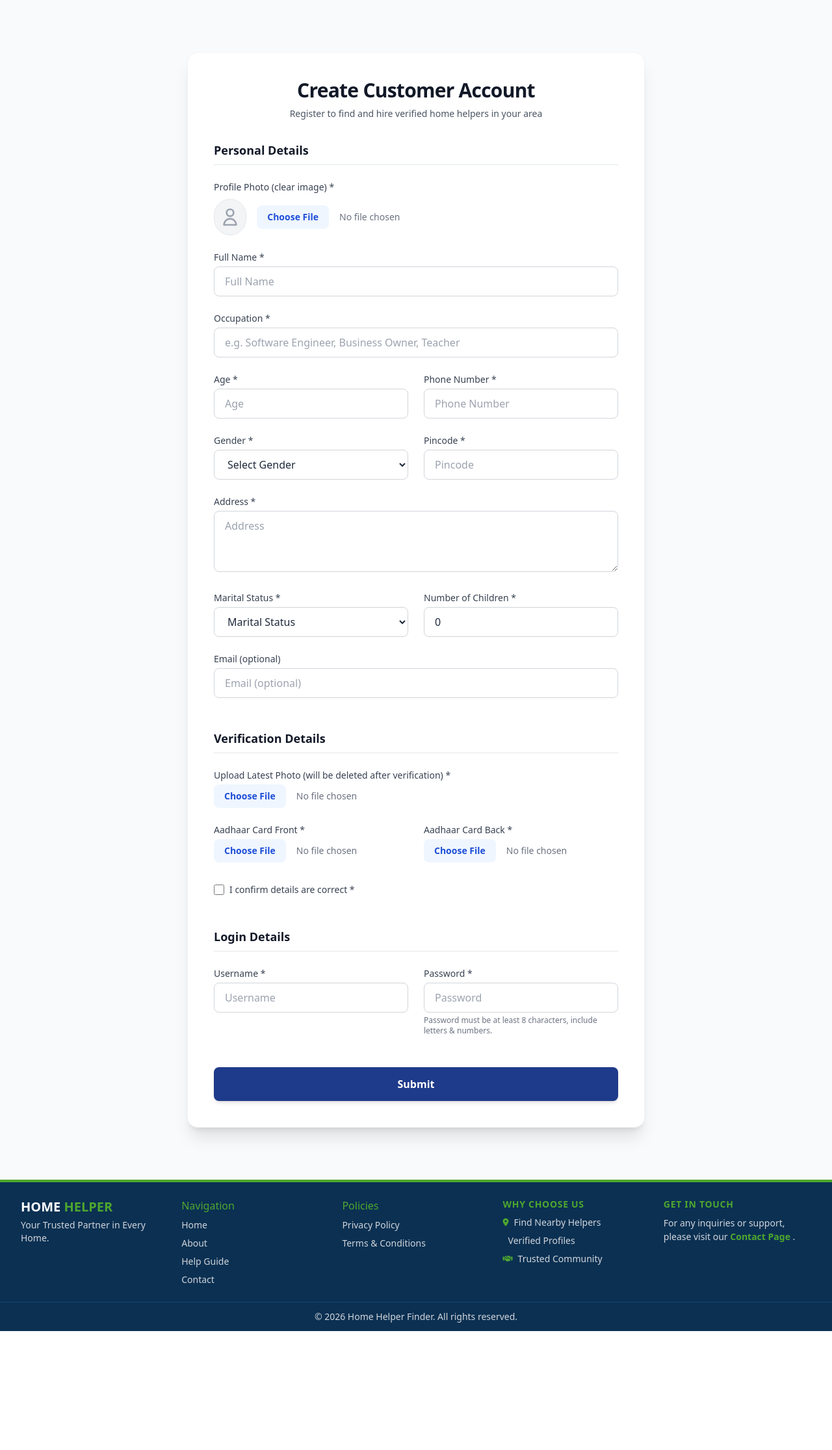
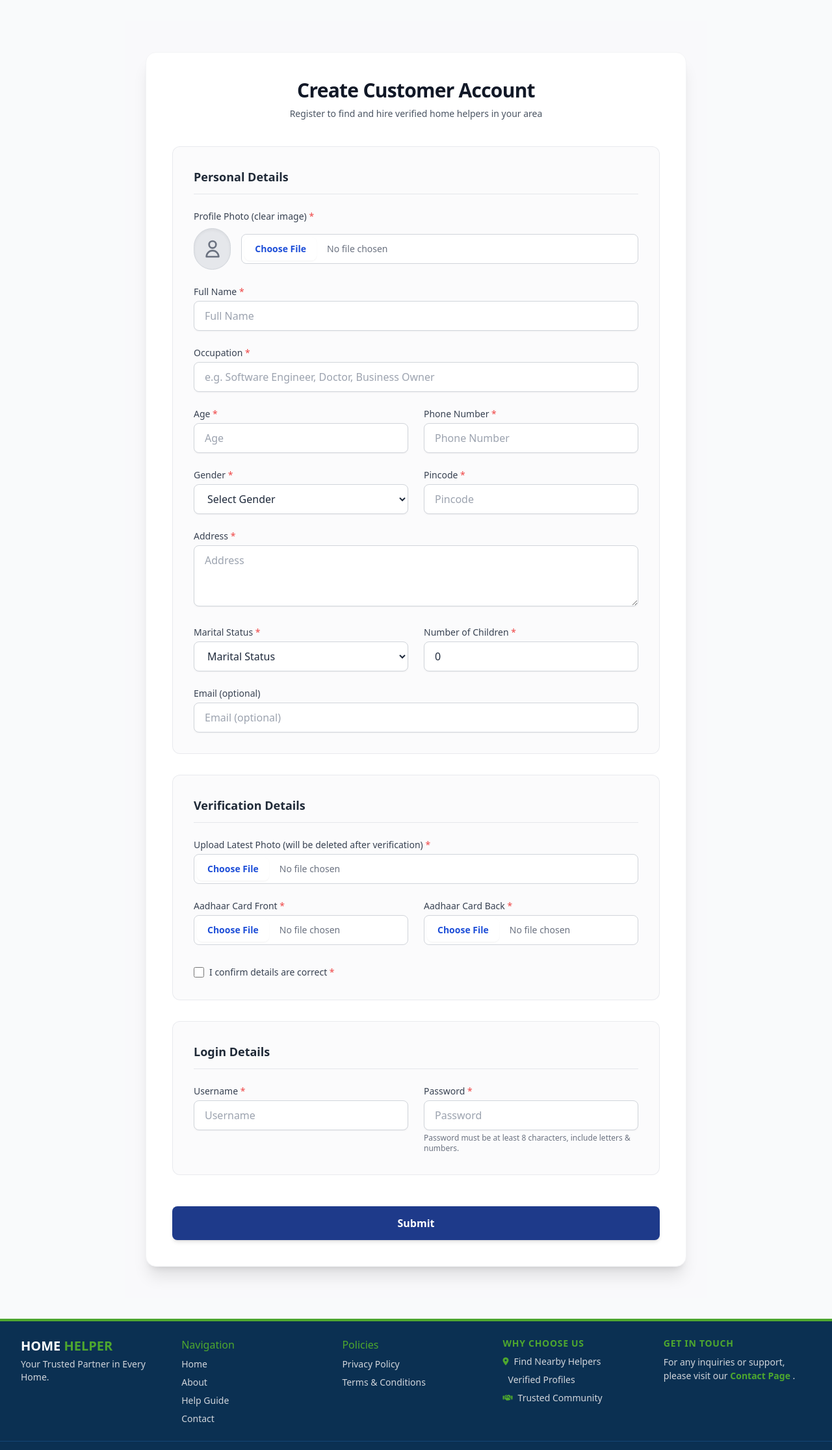
Before and after one commit to SPRandhawa/home-helper-finder, a Django app: template templates/accounts/create_customer.html in a window 1280 px wide. Shown: the part 84-2315 px from the top of the page at 65% size. Before the commit the page ends 2132 px from the top, so only its background shows below. Run offline with Django 5.2, Linux system fonts and the light colour scheme; the template is opened without the code that fills it, so the values that code supplies are empty; some libraries are stand-ins or nearby versions.

Commit message:
Update create_customer.html

```diff
--- a/templates/accounts/create_customer.html
+++ b/templates/accounts/create_customer.html
@@ -2,11 +2,11 @@
 {% load static %}
 
 {% block content %}
-<section class="register-section py-12 px-4 sm:px-6 lg:px-8 max-w-3xl mx-auto">
-    <div class="bg-white p-8 sm:p-10 rounded-2xl shadow-xl border border-gray-100">
+<section class="register-section py-12 px-4 sm:px-6 lg:px-8 max-w-4xl mx-auto bg-gray-50/50">
+    <div class="bg-white p-6 sm:p-10 rounded-2xl shadow-xl border border-gray-100">
 
         <!-- Header Branding -->
-        <div class="text-center mb-8">
+        <div class="text-center mb-10">
             <h2 class="text-3xl font-extrabold text-gray-900 tracking-tight">Create Customer Account</h2>
             <p class="mt-2 text-sm text-gray-600">Register to find and hire verified home helpers in your area</p>
         </div>
@@ -24,53 +24,55 @@
             {% csrf_token %}
 
             <!-- SECTION 1: Personal Details -->
-            <div class="space-y-6">
-                <h3 class="text-lg font-semibold text-gray-900 border-b pb-2">Personal Details</h3>
+            <div class="p-6 sm:p-8 rounded-xl bg-gray-50/70 border border-gray-200/80 space-y-6">
+                <div class="border-b border-gray-200 pb-3">
+                    <h3 class="text-lg font-semibold text-gray-800">Personal Details</h3>
+                </div>
 
                 <!-- Profile Photo Upload -->
                 <div>
-                    <label class="block text-sm font-medium text-gray-700 mb-2">Profile Photo (clear image) *</label>
+                    <label class="block text-sm font-medium text-gray-700 mb-2">Profile Photo (clear image) <span class="text-red-500">*</span></label>
                     <div class="flex items-center space-x-4">
-                        <div class="w-14 h-14 rounded-full bg-gray-100 flex items-center justify-center text-gray-400 border border-gray-200">
+                        <div class="w-16 h-16 rounded-full bg-gray-200 flex items-center justify-center text-gray-500 border border-gray-300 shadow-inner">
                             <svg class="w-8 h-8" fill="none" stroke="currentColor" viewBox="0 0 24 24">
                                 <path stroke-linecap="round" stroke-linejoin="round" stroke-width="2" d="M16 7a4 4 0 11-8 0 4 4 0 018 0zM12 14a7 7 0 00-7 7h14a7 7 0 00-7-7z"></path>
                             </svg>
                         </div>
-                        <input type="file" name="photo" required class="block w-full text-sm text-gray-500 file:mr-4 file:py-2 file:px-4 file:rounded-lg file:border-0 file:text-sm file:font-semibold file:bg-blue-50 file:text-blue-700 hover:file:bg-blue-100 transition">
+                        <input type="file" name="photo" required class="block w-full text-sm text-gray-500 file:mr-4 file:py-2 file:px-4 file:rounded-lg file:border-0 file:text-sm file:font-semibold file:bg-white file:text-blue-700 file:shadow-sm hover:file:bg-gray-50 transition border border-gray-300 rounded-lg p-1 bg-white">
                     </div>
                 </div>
 
                 <!-- Full Name -->
                 <div>
-                    <label for="name" class="block text-sm font-medium text-gray-700 mb-1">Full Name *</label>
-                    <input type="text" id="name" name="name" required class="w-full px-4 py-2.5 border border-gray-300 rounded-lg focus:ring-2 focus:ring-blue-500 focus:border-blue-500 outline-none transition" placeholder="Full Name">
+                    <label for="name" class="block text-sm font-medium text-gray-700 mb-1">Full Name <span class="text-red-500">*</span></label>
+                    <input type="text" id="name" name="name" required class="w-full px-4 py-2.5 border border-gray-300 rounded-lg bg-white focus:ring-2 focus:ring-blue-500 focus:border-blue-500 outline-none transition shadow-sm" placeholder="Full Name">
                 </div>
 
-                <!-- NEW FIELD: Occupation -->
+                <!-- Occupation (Added as requested) -->
                 <div>
-                    <label for="occupation" class="block text-sm font-medium text-gray-700 mb-1">Occupation *</label>
-                    <input type="text" id="occupation" name="occupation" required class="w-full px-4 py-2.5 border border-gray-300 rounded-lg focus:ring-2 focus:ring-blue-500 focus:border-blue-500 outline-none transition" placeholder="e.g. Software Engineer, Business Owner, Teacher">
+                    <label for="occupation" class="block text-sm font-medium text-gray-700 mb-1">Occupation <span class="text-red-500">*</span></label>
+                    <input type="text" id="occupation" name="occupation" required class="w-full px-4 py-2.5 border border-gray-300 rounded-lg bg-white focus:ring-2 focus:ring-blue-500 focus:border-blue-500 outline-none transition shadow-sm" placeholder="e.g. Software Engineer, Doctor, Business Owner">
                 </div>
 
                 <div class="grid grid-cols-1 sm:grid-cols-2 gap-6">
                     <!-- Age -->
                     <div>
-                        <label for="age" class="block text-sm font-medium text-gray-700 mb-1">Age *</label>
-                        <input type="number" id="age" name="age" required class="w-full px-4 py-2.5 border border-gray-300 rounded-lg focus:ring-2 focus:ring-blue-500 focus:border-blue-500 outline-none transition" placeholder="Age">
+                        <label for="age" class="block text-sm font-medium text-gray-700 mb-1">Age <span class="text-red-500">*</span></label>
+                        <input type="number" id="age" name="age" required class="w-full px-4 py-2.5 border border-gray-300 rounded-lg bg-white focus:ring-2 focus:ring-blue-500 focus:border-blue-500 outline-none transition shadow-sm" placeholder="Age">
                     </div>
 
                     <!-- Phone Number -->
                     <div>
-                        <label for="phone" class="block text-sm font-medium text-gray-700 mb-1">Phone Number *</label>
-                        <input type="tel" id="phone" name="phone" required class="w-full px-4 py-2.5 border border-gray-300 rounded-lg focus:ring-2 focus:ring-blue-500 focus:border-blue-500 outline-none transition" placeholder="Phone Number">
+                        <label for="phone" class="block text-sm font-medium text-gray-700 mb-1">Phone Number <span class="text-red-500">*</span></label>
+                        <input type="tel" id="phone" name="phone" required class="w-full px-4 py-2.5 border border-gray-300 rounded-lg bg-white focus:ring-2 focus:ring-blue-500 focus:border-blue-500 outline-none transition shadow-sm" placeholder="Phone Number">
                     </div>
                 </div>
 
                 <div class="grid grid-cols-1 sm:grid-cols-2 gap-6">
                     <!-- Gender -->
                     <div>
-                        <label for="gender" class="block text-sm font-medium text-gray-700 mb-1">Gender *</label>
-                        <select id="gender" name="gender" required class="w-full px-4 py-2.5 border border-gray-300 rounded-lg focus:ring-2 focus:ring-blue-500 focus:border-blue-500 outline-none bg-white transition">
+                        <label for="gender" class="block text-sm font-medium text-gray-700 mb-1">Gender <span class="text-red-500">*</span></label>
+                        <select id="gender" name="gender" required class="w-full px-4 py-2.5 border border-gray-300 rounded-lg bg-white focus:ring-2 focus:ring-blue-500 focus:border-blue-500 outline-none transition shadow-sm">
                             <option value="">Select Gender</option>
                             <option value="male">Male</option>
                             <option value="female">Female</option>
@@ -80,22 +82,22 @@
 
                     <!-- Pincode -->
                     <div>
-                        <label for="pincode" class="block text-sm font-medium text-gray-700 mb-1">Pincode *</label>
-                        <input type="text" id="pincode" name="pincode" required class="w-full px-4 py-2.5 border border-gray-300 rounded-lg focus:ring-2 focus:ring-blue-500 focus:border-blue-500 outline-none transition" placeholder="Pincode">
+                        <label for="pincode" class="block text-sm font-medium text-gray-700 mb-1">Pincode <span class="text-red-500">*</span></label>
+                        <input type="text" id="pincode" name="pincode" required class="w-full px-4 py-2.5 border border-gray-300 rounded-lg bg-white focus:ring-2 focus:ring-blue-500 focus:border-blue-500 outline-none transition shadow-sm" placeholder="Pincode">
                     </div>
                 </div>
 
                 <!-- Address -->
                 <div>
-                    <label for="address" class="block text-sm font-medium text-gray-700 mb-1">Address *</label>
-                    <textarea id="address" name="address" rows="3" required class="w-full px-4 py-2.5 border border-gray-300 rounded-lg focus:ring-2 focus:ring-blue-500 focus:border-blue-500 outline-none transition" placeholder="Address"></textarea>
+                    <label for="address" class="block text-sm font-medium text-gray-700 mb-1">Address <span class="text-red-500">*</span></label>
+                    <textarea id="address" name="address" rows="3" required class="w-full px-4 py-2.5 border border-gray-300 rounded-lg bg-white focus:ring-2 focus:ring-blue-500 focus:border-blue-500 outline-none transition shadow-sm" placeholder="Address"></textarea>
                 </div>
 
                 <div class="grid grid-cols-1 sm:grid-cols-2 gap-6">
                     <!-- Marital Status -->
                     <div>
-                        <label for="marital_status" class="block text-sm font-medium text-gray-700 mb-1">Marital Status *</label>
-                        <select id="marital_status" name="marital_status" required class="w-full px-4 py-2.5 border border-gray-300 rounded-lg focus:ring-2 focus:ring-blue-500 focus:border-blue-500 outline-none bg-white transition">
+                        <label for="marital_status" class="block text-sm font-medium text-gray-700 mb-1">Marital Status <span class="text-red-500">*</span></label>
+                        <select id="marital_status" name="marital_status" required class="w-full px-4 py-2.5 border border-gray-300 rounded-lg bg-white focus:ring-2 focus:ring-blue-500 focus:border-blue-500 outline-none transition shadow-sm">
                             <option value="">Marital Status</option>
                             <option value="single">Single</option>
                             <option value="married">Married</option>
@@ -105,35 +107,37 @@
 
                     <!-- Number of Children -->
                     <div>
-                        <label for="children" class="block text-sm font-medium text-gray-700 mb-1">Number of Children *</label>
-                        <input type="number" id="children" name="children" min="0" value="0" required class="w-full px-4 py-2.5 border border-gray-300 rounded-lg focus:ring-2 focus:ring-blue-500 focus:border-blue-500 outline-none transition" placeholder="Number of Children">
+                        <label for="children" class="block text-sm font-medium text-gray-700 mb-1">Number of Children <span class="text-red-500">*</span></label>
+                        <input type="number" id="children" name="children" min="0" value="0" required class="w-full px-4 py-2.5 border border-gray-300 rounded-lg bg-white focus:ring-2 focus:ring-blue-500 focus:border-blue-500 outline-none transition shadow-sm" placeholder="Number of Children">
                     </div>
                 </div>
 
                 <!-- Email -->
                 <div>
                     <label for="email" class="block text-sm font-medium text-gray-700 mb-1">Email (optional)</label>
-                    <input type="email" id="email" name="email" class="w-full px-4 py-2.5 border border-gray-300 rounded-lg focus:ring-2 focus:ring-blue-500 focus:border-blue-500 outline-none transition" placeholder="Email (optional)">
+                    <input type="email" id="email" name="email" class="w-full px-4 py-2.5 border border-gray-300 rounded-lg bg-white focus:ring-2 focus:ring-blue-500 focus:border-blue-500 outline-none transition shadow-sm" placeholder="Email (optional)">
                 </div>
             </div>
 
             <!-- SECTION 2: Verification Details -->
-            <div class="space-y-6 pt-4">
-                <h3 class="text-lg font-semibold text-gray-900 border-b pb-2">Verification Details</h3>
+            <div class="p-6 sm:p-8 rounded-xl bg-gray-50/70 border border-gray-200/80 space-y-6">
+                <div class="border-b border-gray-200 pb-3">
+                    <h3 class="text-lg font-semibold text-gray-800">Verification Details</h3>
+                </div>
 
                 <div>
-                    <label class="block text-sm font-medium text-gray-700 mb-1">Upload Latest Photo (will be deleted after verification) *</label>
-                    <input type="file" name="latest_photo" required class="block w-full text-sm text-gray-500 file:mr-4 file:py-2 file:px-4 file:rounded-lg file:border-0 file:text-sm file:font-semibold file:bg-blue-50 file:text-blue-700 hover:file:bg-blue-100 transition">
+                    <label class="block text-sm font-medium text-gray-700 mb-1">Upload Latest Photo (will be deleted after verification) <span class="text-red-500">*</span></label>
+                    <input type="file" name="latest_photo" required class="block w-full text-sm text-gray-500 file:mr-4 file:py-2 file:px-4 file:rounded-lg file:border-0 file:text-sm file:font-semibold file:bg-white file:text-blue-700 file:shadow-sm hover:file:bg-gray-50 transition border border-gray-300 rounded-lg p-1 bg-white">
                 </div>
 
                 <div class="grid grid-cols-1 sm:grid-cols-2 gap-6">
                     <div>
-                        <label class="block text-sm font-medium text-gray-700 mb-1">Aadhaar Card Front *</label>
-                        <input type="file" name="aadhaar_front" required class="block w-full text-sm text-gray-500 file:mr-4 file:py-2 file:px-4 file:rounded-lg file:border-0 file:text-sm file:font-semibold file:bg-blue-50 file:text-blue-700 hover:file:bg-blue-100 transition">
+                        <label class="block text-sm font-medium text-gray-700 mb-1">Aadhaar Card Front <span class="text-red-500">*</span></label>
+                        <input type="file" name="aadhaar_front" required class="block w-full text-sm text-gray-500 file:mr-4 file:py-2 file:px-4 file:rounded-lg file:border-0 file:text-sm file:font-semibold file:bg-white file:text-blue-700 file:shadow-sm hover:file:bg-gray-50 transition border border-gray-300 rounded-lg p-1 bg-white">
                     </div>
                     <div>
-                        <label class="block text-sm font-medium text-gray-700 mb-1">Aadhaar Card Back *</label>
-                        <input type="file" name="aadhaar_back" required class="block w-full text-sm text-gray-500 file:mr-4 file:py-2 file:px-4 file:rounded-lg file:border-0 file:text-sm file:font-semibold file:bg-blue-50 file:text-blue-700 hover:file:bg-blue-100 transition">
+                        <label class="block text-sm font-medium text-gray-700 mb-1">Aadhaar Card Back <span class="text-red-500">*</span></label>
+                        <input type="file" name="aadhaar_back" required class="block w-full text-sm text-gray-500 file:mr-4 file:py-2 file:px-4 file:rounded-lg file:border-0 file:text-sm file:font-semibold file:bg-white file:text-blue-700 file:shadow-sm hover:file:bg-gray-50 transition border border-gray-300 rounded-lg p-1 bg-white">
                     </div>
                 </div>
 
@@ -141,24 +145,26 @@
                 <div class="flex items-center pt-2">
                     <input type="checkbox" id="terms" required class="h-4 w-4 text-blue-600 focus:ring-blue-500 border-gray-300 rounded">
                     <label for="terms" class="ml-2 block text-sm text-gray-700">
-                        I confirm details are correct *
+                        I confirm details are correct <span class="text-red-500">*</span>
                     </label>
                 </div>
             </div>
 
             <!-- SECTION 3: Login Details -->
-            <div class="space-y-6 pt-4">
-                <h3 class="text-lg font-semibold text-gray-900 border-b pb-2">Login Details</h3>
+            <div class="p-6 sm:p-8 rounded-xl bg-gray-50/70 border border-gray-200/80 space-y-6">
+                <div class="border-b border-gray-200 pb-3">
+                    <h3 class="text-lg font-semibold text-gray-800">Login Details</h3>
+                </div>
 
                 <div class="grid grid-cols-1 sm:grid-cols-2 gap-6">
                     <div>
-                        <label for="username" class="block text-sm font-medium text-gray-700 mb-1">Username *</label>
-                        <input type="text" id="username" name="username" required class="w-full px-4 py-2.5 border border-gray-300 rounded-lg focus:ring-2 focus:ring-blue-500 focus:border-blue-500 outline-none transition" placeholder="Username">
+                        <label for="username" class="block text-sm font-medium text-gray-700 mb-1">Username <span class="text-red-500">*</span></label>
+                        <input type="text" id="username" name="username" required class="w-full px-4 py-2.5 border border-gray-300 rounded-lg bg-white focus:ring-2 focus:ring-blue-500 focus:border-blue-500 outline-none transition shadow-sm" placeholder="Username">
                     </div>
 
                     <div>
-                        <label for="password" class="block text-sm font-medium text-gray-700 mb-1">Password *</label>
-                        <input type="password" id="password" name="password" required class="w-full px-4 py-2.5 border border-gray-300 rounded-lg focus:ring-2 focus:ring-blue-500 focus:border-blue-500 outline-none transition" placeholder="Password">
+                        <label for="password" class="block text-sm font-medium text-gray-700 mb-1">Password <span class="text-red-500">*</span></label>
+                        <input type="password" id="password" name="password" required class="w-full px-4 py-2.5 border border-gray-300 rounded-lg bg-white focus:ring-2 focus:ring-blue-500 focus:border-blue-500 outline-none transition shadow-sm" placeholder="Password">
                         <p class="mt-1 text-xs text-gray-500">Password must be at least 8 characters, include letters & numbers.</p>
                     </div>
                 </div>
```
